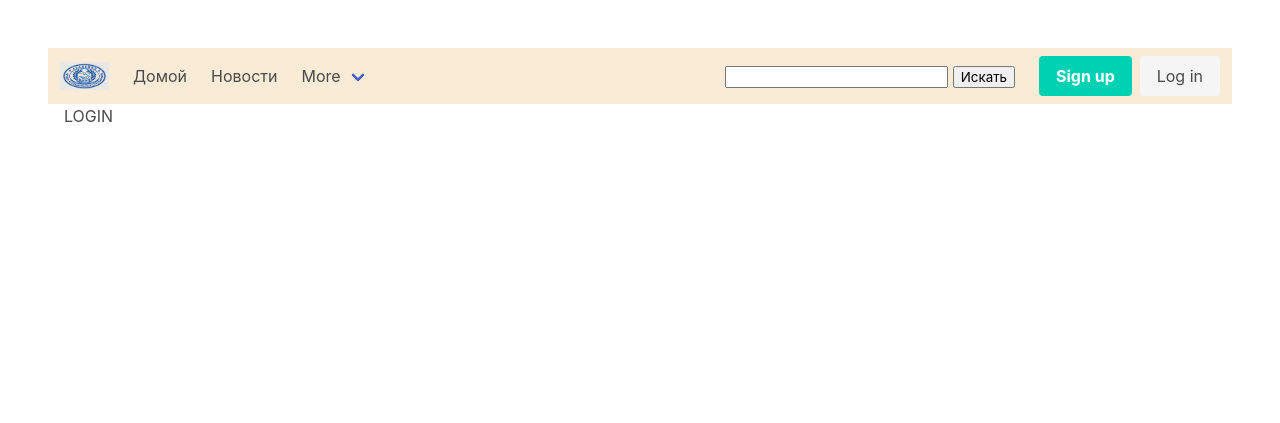
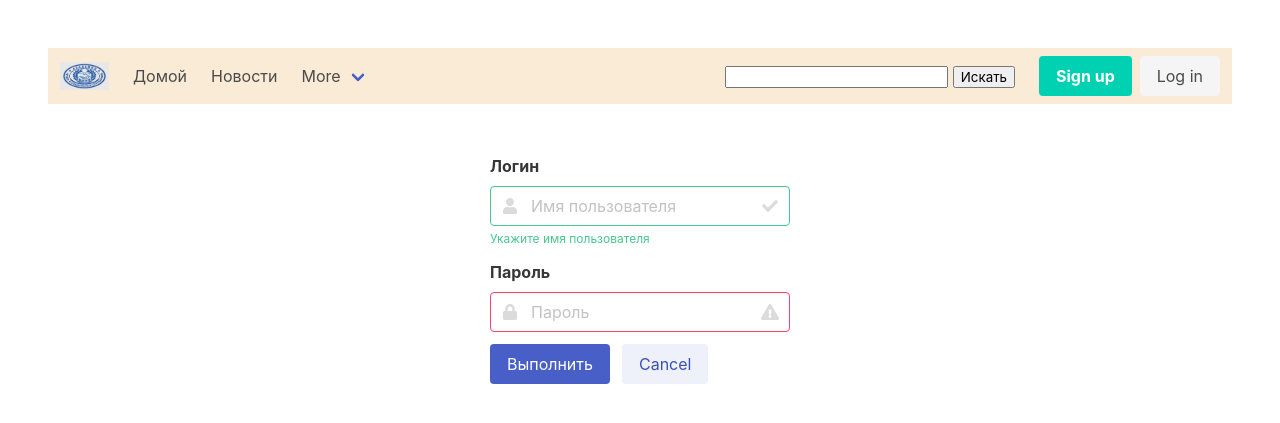
Before and after one commit to vlakondra/flaskstart, a Flask app: page /auth/login in a window 1280 px wide. Shown: the top 423 px of the page. Run offline with Flask 2, Linux system fonts and the light colour scheme; some libraries are stand-ins or nearby versions.

Commit message:
start--sqlite

```diff
--- a/app/auth/auth_routes.py
+++ b/app/auth/auth_routes.py
@@ -18,9 +18,9 @@ def register():
         error = None
 
         if not username:
-            error = 'Username is required.'
+            error = 'Введите имя пользователя'
         elif not password:
-            error = 'Password is required.'
+            error = 'Введите пароль'
 
         if error is None:
             try:
@@ -35,8 +35,48 @@ def register():
                 return redirect(url_for("auth.login"))
 
         flash(error)
-    return render_template('/auth/register.html')
+
+    return render_template(
+        '/auth/register.html',
+        title='Регистрация',)
+
 
 @bp_auth.route('/login', methods=('GET', 'POST'))
 def login():
-    return render_template('/auth/login.html')
+    if request.method == 'POST':
+        username = request.form['username']
+        password = request.form['password']
+        db = get_db()
+        error = None
+        user = db.execute(
+            'SELECT * FROM user WHERE username = ?', (username,)
+        ).fetchone()
+
+        if user is None:
+            error = 'Неправильное имя пользователя.'
+        elif not check_password_hash(user['password'], password):
+            error = 'Неправильный пароль.'
+
+        if error is None:
+            session.clear()
+            session['user_id'] = user['id']
+            return redirect(url_for('general.index'))
+
+        flash(error)
+    return render_template(
+        '/auth/login.html',
+        title='Вход',)
+
+@bp_auth.before_app_request
+def load_logged_in_user():
+
+    user_id = session.get('user_id')
+
+    if user_id is None:
+        g.user = None
+    else:
+        g.user = get_db().execute(
+            'SELECT * FROM user WHERE id = ?', (user_id,)
+        ).fetchone()
+
+        print("load_logged_in_user", g.user, g.user['username'])
--- a/app/auth/templates/auth/login.html
+++ b/app/auth/templates/auth/login.html
@@ -2,6 +2,55 @@
 
 {% block content %}
 <div class="container">
-    LOGIN
+  <div>
+  {% with messages = get_flashed_messages() %}
+  {% if messages %}
+  {% for message in messages %}
+  {{ message }}
+  {% endfor %}
+  {% endif %}
+  {% endwith %}
+  </div>
+
+    <form style="width:300px; margin: 50px auto" action={{url_for('auth.login')}} method="POST">
+
+      <div class="field">
+        <label class="label">Логин</label>
+        <div class="control has-icons-left has-icons-right">
+          <input class="input is-success" type="text" name="username" placeholder="Имя пользователя" value="">
+          <span class="icon is-small is-left">
+            <i class="fas fa-user"></i>
+          </span>
+          <span class="icon is-small is-right">
+            <i class="fas fa-check"></i>
+          </span>
+        </div>
+        <p class="help is-success">Укажите имя пользователя</p>
+      </div>
+
+      <div class="field">
+        <label class="label">Пароль</label>
+        <div class="control has-icons-left has-icons-right">
+          <input class="input is-danger" type="password" name='password' placeholder="Пароль" value="">
+          <span class="icon is-small is-left">
+            <i class="fas fa-lock"></i>
+          </span>
+          <span class="icon is-small is-right">
+            <i class="fas fa-exclamation-triangle"></i>
+          </span>
+        </div>
+
+      </div>
+
+
+      <div class="field is-grouped">
+        <div class="control">
+          <button type="submit" class="button is-link">Выполнить</button>
+        </div>
+        <div class="control">
+          <button type="reset" class="button is-link is-light">Cancel</button>
+        </div>
+      </div>
+    </form>
 </div>
 {%endblock%}
```
